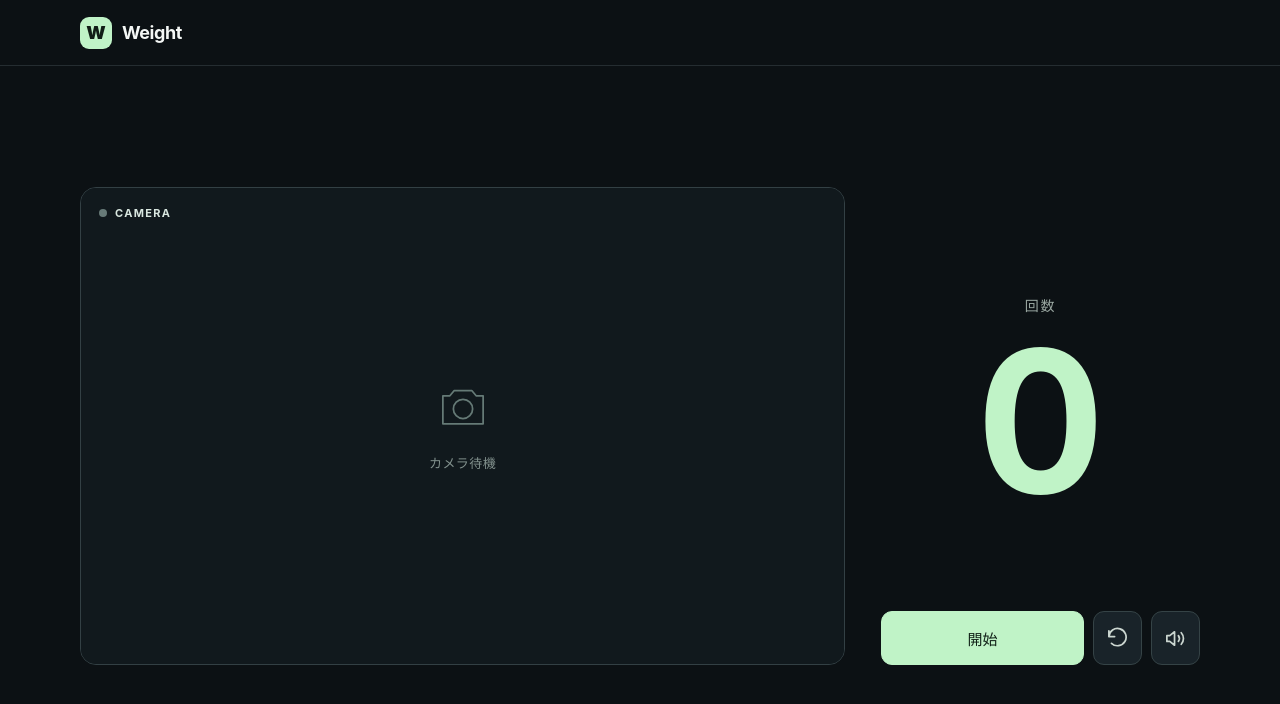
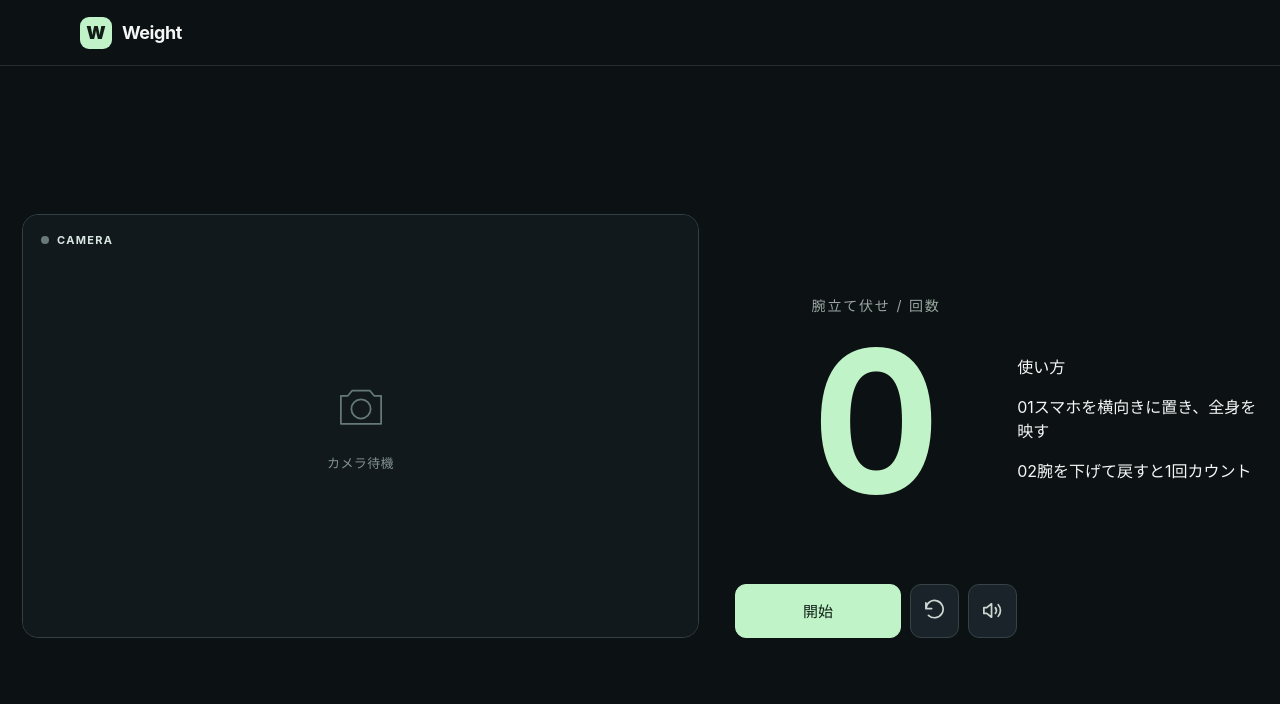
Before and after one commit to Iam-2squared/Weight, a React (Vite) app: page / in a window 1280 px wide. Shown: the top 704 px of the page. Built offline with nearby package versions, Linux system fonts and the light colour scheme.

Commit message:
ui: add concise push-up setup instructions beneath counter

```diff
--- a/src/App.tsx
+++ b/src/App.tsx
@@ -259,7 +259,7 @@ export default function App() {
 
           <div className="counter-panel">
             <div className="count-display">
-              <span className="count-label">回数</span>
+              <span className="count-label">腕立て伏せ <span className="count-label-unit">/ 回数</span></span>
               <div className="count" aria-live="polite" aria-atomic="true">{reading.count}</div>
             </div>
 
@@ -313,6 +313,13 @@ export default function App() {
             </div>
           </div>
         </section>
+        <section className="quick-guide" aria-label="使い方">
+          <span className="quick-guide-title">使い方</span>
+          <div className="quick-guide-steps">
+            <p><span>01</span>スマホを横向きに置き、全身を映す</p>
+            <p><span>02</span>腕を下げて戻すと1回カウント</p>
+          </div>
+        </section>
       </main>
     </div>
   );
```
